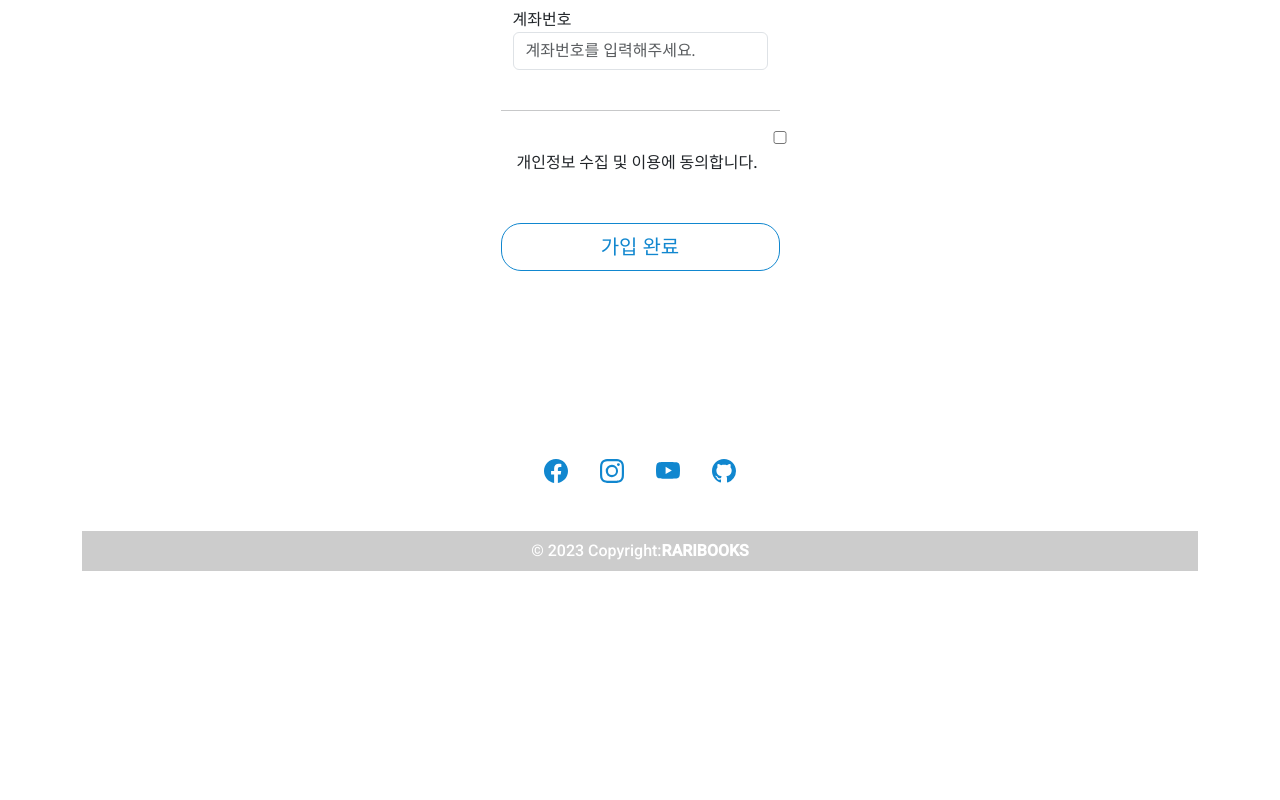
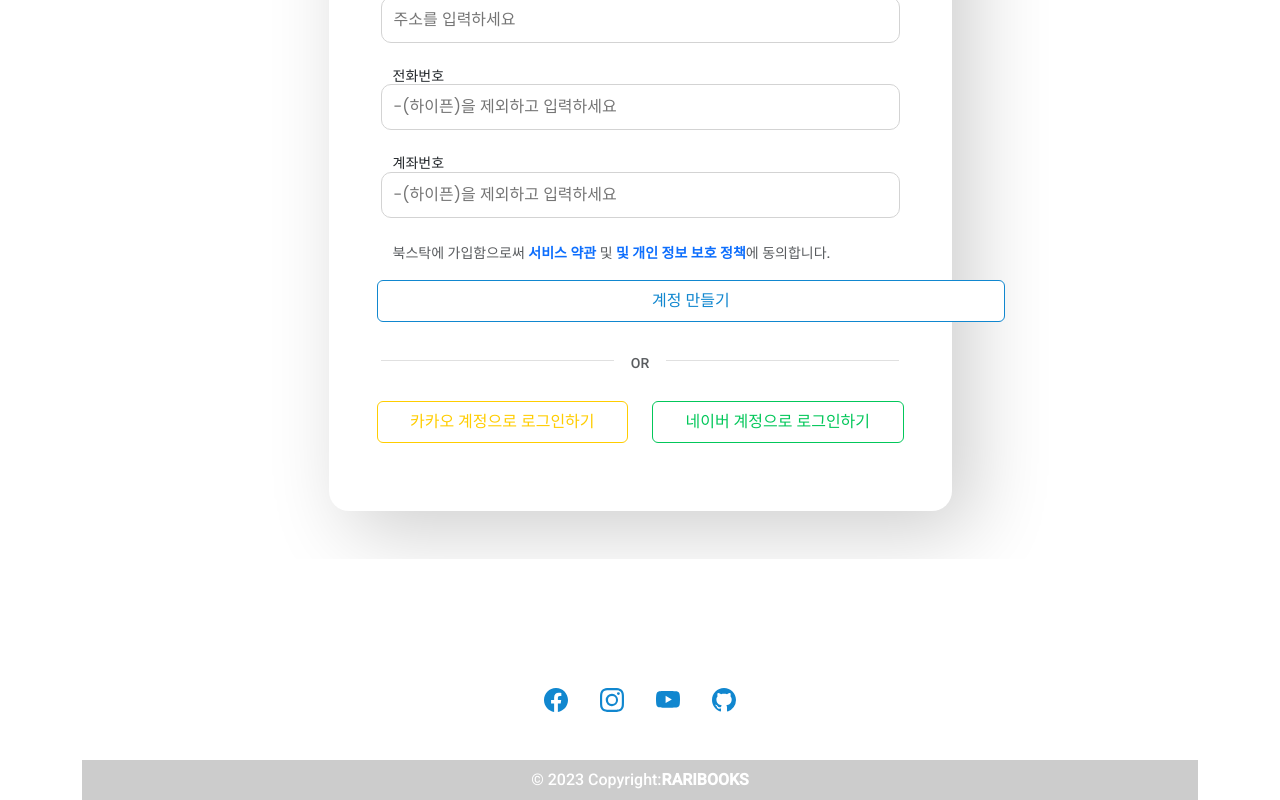
Before and after one commit to kimjun14/Bookstock, a React (Create React App) app in the folder bookstok-app/: page /signup in a window 1280 px wide. Shown: the part 614-1414 px from the top of the page. Before the commit the page ends 1185 px from the top, so only its background shows below. Built offline with nearby package versions, Linux system fonts and the light colour scheme.

Commit message:
소셜로그인/컴포넌트나누는중/최한슬

```diff
--- a/bookstok-app/package.json
+++ b/bookstok-app/package.json
@@ -41,6 +41,9 @@
     ]
   },
   "devDependencies": {
+    "eslint": "^8.49.0",
+    "eslint-config-prettier": "^9.0.0",
+    "eslint-plugin-react": "^7.33.2",
     "react-scripts": "^5.0.1"
   }
 }
--- a/bookstok-app/src/App.js
+++ b/bookstok-app/src/App.js
@@ -1,13 +1,15 @@
+import React from 'react';
 import { BrowserRouter as Router, Routes, Route } from "react-router-dom";
 import Layout from "./components/Layout";
 import './App.css';
-import SignIn from "./pages/signIn/newSignin";
+import SignIn from "./pages/SignIn/newSignin";
 import SearchResult from "./pages/searchResult/newIndex";
 import Trading from "./pages/Trading";
 import MainPage from "./pages/mainPage";
-import SignUp from "./pages/signUp";
+import SignUp from "./pages/signUp/newIndex";
 import MyPage from "./pages/myPage";
 import BookSignUp from "./pages/bookSignUp/variant";
+import KakaoLogin from './components/socialLogin/kakaoLogin';
 
 function App() {
 
@@ -21,6 +23,7 @@ function App() {
           <Route path="/searchResult" element={<SearchResult />} />
           <Route path="/trading" element={<Trading />} />
           <Route path="/signup" element={<SignUp />} />
+          <Route path="/oauth/callback/kakao" element={<KakaoLogin/>} />
           <Route path="/mypage" element={<MyPage />} />
           <Route path="/booksignup" element={<BookSignUp />} />
         </Route>
--- a/bookstok-app/src/components/Layout/header/signIn.js
+++ b/bookstok-app/src/components/Layout/header/signIn.js
@@ -1,3 +1,4 @@
+import React from "react";
 import { Link } from "react-router-dom";
 
 const SignIn = function () {
--- a/bookstok-app/src/components/Layout/index.js
+++ b/bookstok-app/src/components/Layout/index.js
@@ -1,3 +1,4 @@
+import React from 'react';
 import { Outlet } from 'react-router';
 import Header from './header';
 import Footer from './footer';
--- /dev/null
+++ b/bookstok-app/src/components/socialLogin/KakaoLogin.js
@@ -0,0 +1,19 @@
+function KakaoLogin() {
+    const Rest_api_key = '861d57b9824340a31ae9c887397ac901' //REST API KEY
+    const redirect_uri = 'http://localhost:3000/oauth/callback/kakao' //Redirect URI
+    // oauth 요청 URL
+    const kakaoURL = `https://kauth.kakao.com/oauth/authorize?client_id=${Rest_api_key}&redirect_uri=${redirect_uri}&response_type=code`
+
+    const handleLogin = () => {
+        window.location.href = kakaoURL
+    }
+    return (
+        <div className="col-sm-6">
+            <p className="social-connect1">
+                <button className="btn text-center mb-1 py-2" onClick={handleLogin}>카카오 계정으로 로그인하기</button>
+            </p>
+        </div>
+    )
+}
+
+export default KakaoLogin;
--- a/bookstok-app/src/pages/signUp/newIndex.js
+++ b/bookstok-app/src/pages/signUp/newIndex.js
@@ -3,10 +3,11 @@
 import React, { useEffect } from "react";
 import { Link } from "react-router-dom";
 import './newIndex.css'
+import KakaoLogin from "../../components/socialLogin/kakaoLogin";
 
 function SignUp() {
     const Rest_api_key = '861d57b9824340a31ae9c887397ac901' //REST API KEY
-    const redirect_uri = 'http://localhost:3000/auth' //Redirect URI
+    const redirect_uri = 'http://localhost:3000/oauth/callback/kakao' //Redirect URI
     // oauth 요청 URL
     const kakaoURL = `https://kauth.kakao.com/oauth/authorize?client_id=${Rest_api_key}&redirect_uri=${redirect_uri}&response_type=code`
 
@@ -77,11 +78,7 @@ function SignUp() {
                     </div>
 
                     <div className="row text-center">
-                        <div className="col-sm-6">
-                            <p className="social-connect1">
-                                <button className="btn text-center mb-1 py-2" onClick={handleLogin}>카카오 계정으로 로그인하기</button>
-                            </p>
-                        </div>
+                        <KakaoLogin />
                         <div className="col-sm-6">
                             <p className="social-connect2">
                                 <span className="fa fa-google-plus"></span>
```
Also changed, not shown: bookstok-app/.eslintrc.js (added), 1 other file (tests, documents, lock files or other folders).
